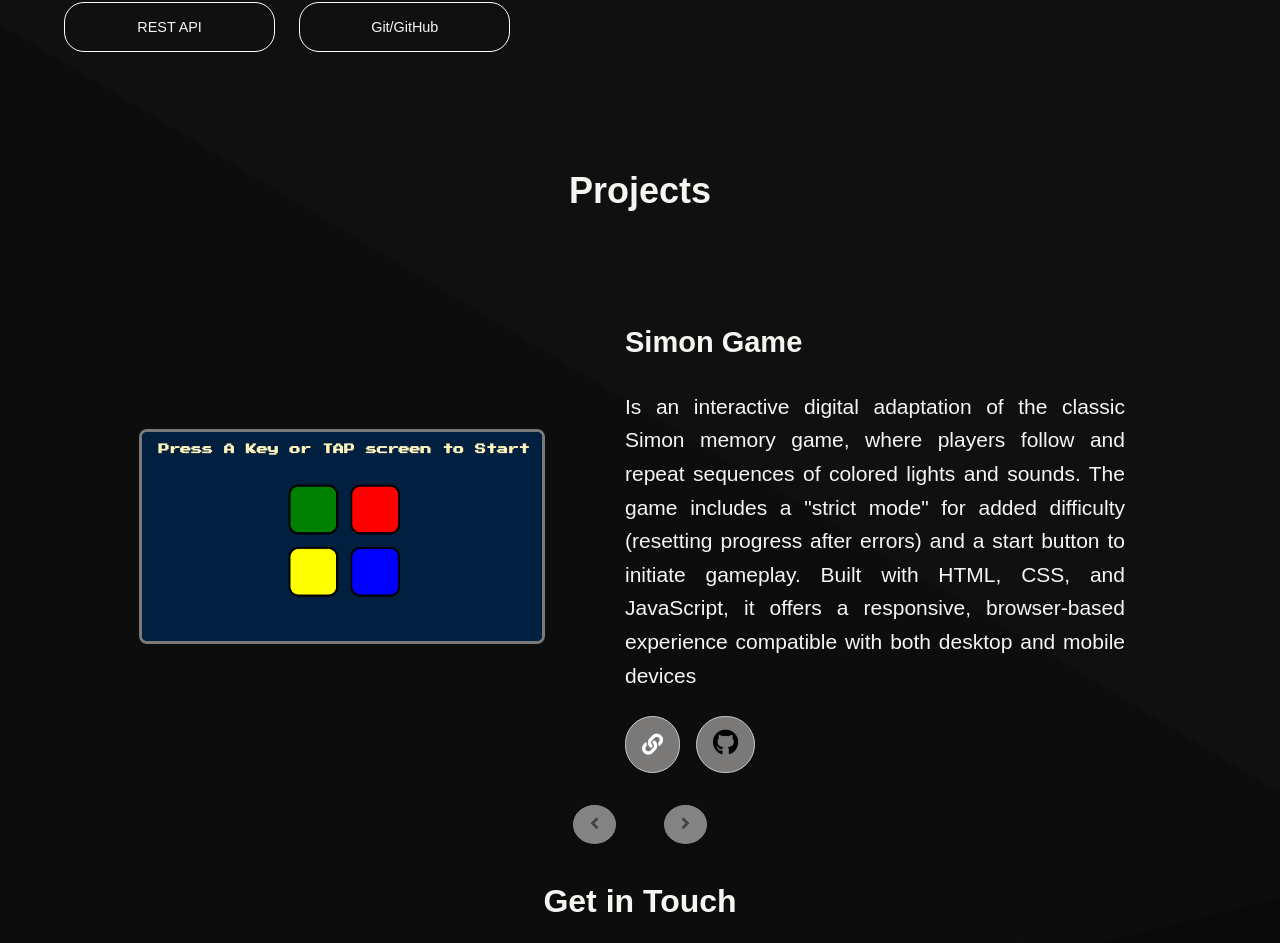
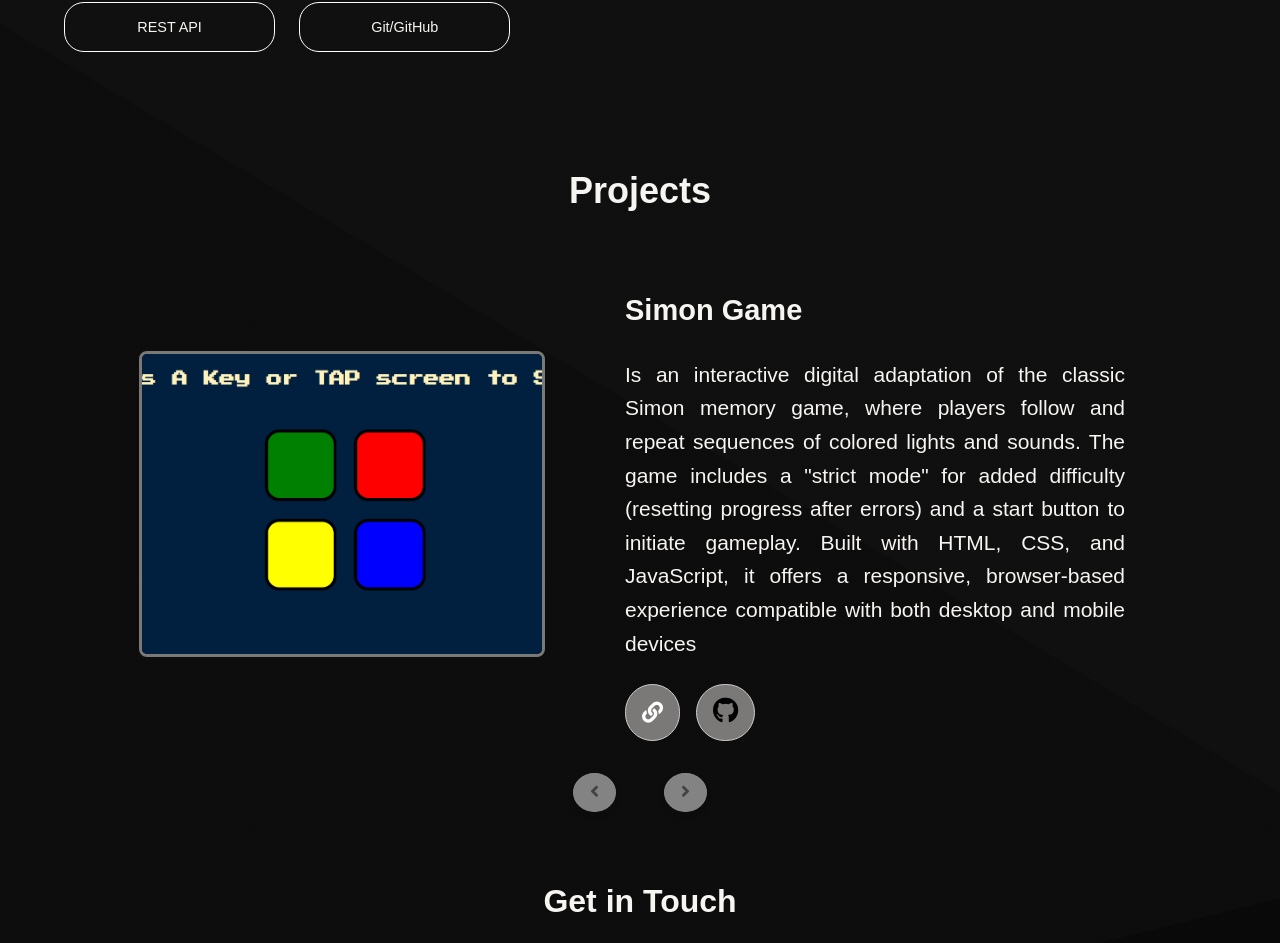
Before and after one commit to rodelgn/rn_portfolio, a React (Vite) app: page / in a window 1280 px wide. Shown: the part 1456-2399 px from the top of the page. Built offline with nearby package versions, Linux system fonts and the light colour scheme; a web font is replaced by a local one.

Commit message:
Initial Update

```diff
--- a/src/components/Footer.jsx
+++ b/src/components/Footer.jsx
@@ -5,13 +5,13 @@ import Swal from 'sweetalert2'
 
 
 const Footer = forwardRef (( props, ref ) => {
-    const { navRef } = props;
     const [isVisible, setIsVisible] = useState(false);
     const [formData, setFormData] = useState({
         name: '',
         email: '',
         message: '',
     });
+    const { navRef } = props;
 
     React.useEffect(() => {
         if (ref && ref.current) {
--- a/src/components/styles.css
+++ b/src/components/styles.css
@@ -99,15 +99,17 @@ body {
 
 /* Change the burger icon to a cross when the menu is open */
 .burger .line.open {
-    transform: rotate(45deg);
+    transform: rotate(390deg);
 }
 
 .burger .line:nth-child(2).open {
     opacity: 0;
+    /* transform: rotate(-360deg); */
 }
 
 .burger .line:nth-child(3).open {
-    transform: rotate(-45deg);
+    transform: rotate(-390deg);
+    /* opacity: 0; */
 }
 
 /* Starting Style Banner */
@@ -317,7 +319,7 @@ body {
 }
 
 .project-ctn {
-    width: 90%;
+    /* width: 90%; */
     height: 600px;
     margin: 4rem auto;
     /* margin-top: 5em; */
@@ -326,12 +328,12 @@ body {
 .project-ctn .title {
     text-align: center;
     font-size: 36px;
-    margin-bottom: 3rem;
+    margin-bottom: 1rem;
     position: relative;
 }
 
 .project-section .card1 {
-    transition: opacity 0.3s ease, transform 0.3s ease;
+    transition: opacity 0.5s ease, transform 0.5s ease;
     opacity: 1;
     transform: translateX(0);
 }
@@ -363,7 +365,7 @@ body {
 
 .card1 img {
     width: 100%;
-    height: auto;
+    height: 300px;
     max-width: 400px;
     object-fit: cover;
     border: 3px solid #7b7878;
```
